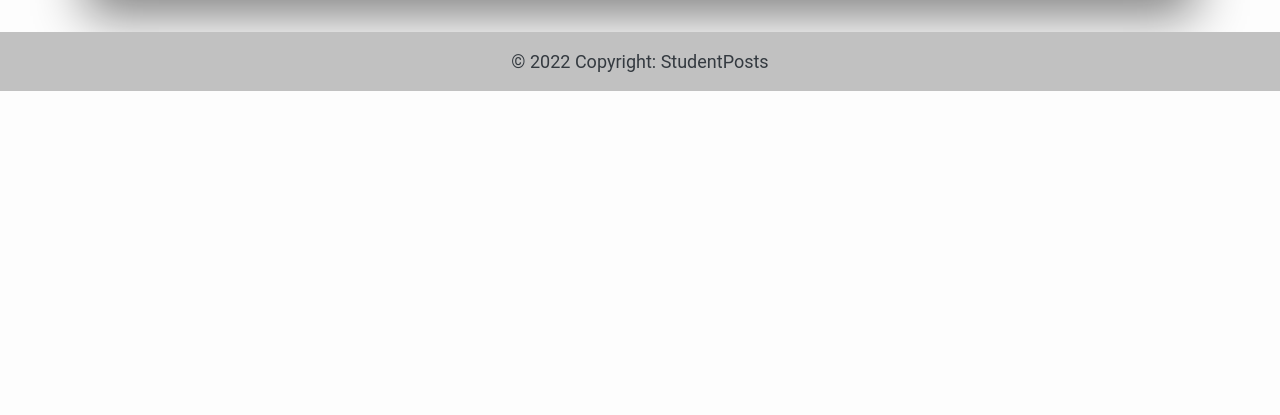
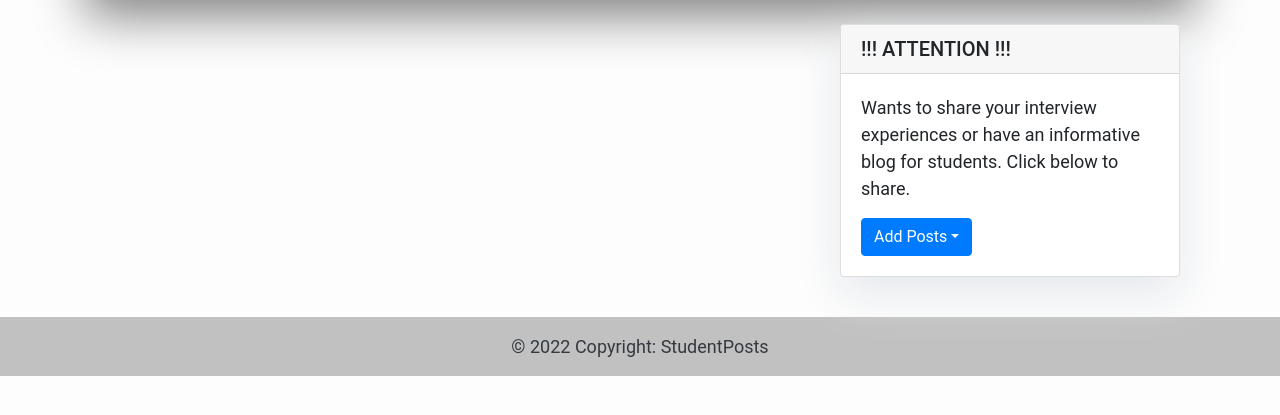
Before and after one commit to shadabahmad01/Student_Posts, a Django app: page /blogs/ in a window 1280 px wide. Shown: the part 252-667 px from the top of the page. Run offline with Django 4.2, Linux system fonts and the light colour scheme; data that the repository does not hold is empty; some libraries are stand-ins or nearby versions.

Commit message:
added sidebar

```diff
--- a/student_posts/templates/student_posts/explist.html
+++ b/student_posts/templates/student_posts/explist.html
@@ -63,7 +63,7 @@
             </div>
             {% endfor %}
         </div>
-        {% block sidebar %} {% include 'student_posts\sidebar.html' %} {% endblock sidebar %}
+        {% block sidebar %} {% include 'student_posts/sidebar.html' %} {% endblock sidebar %}
     </div>
 </div>
 {% if exp_list.has_other_pages %}
--- a/student_posts/templates/student_posts/postlist.html
+++ b/student_posts/templates/student_posts/postlist.html
@@ -62,6 +62,7 @@
             </div>
             {% endfor %}
         </div>
+        {% block sidebar %} {% include 'student_posts/sidebar.html' %} {% endblock sidebar %}
     </div>
 </div>
 {% if post_list.has_other_pages %}
```
